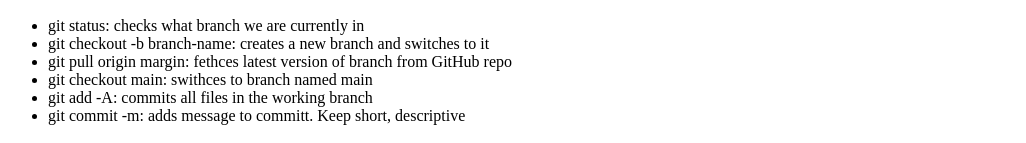
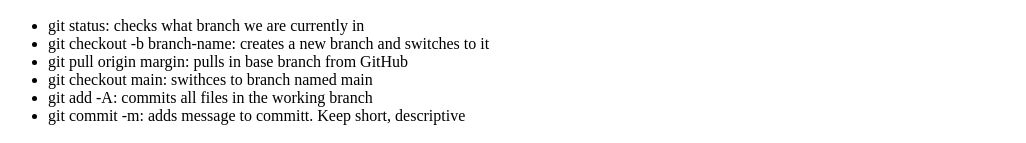
Before and after one commit to Makola001/prework-study-guide, a plain HTML site: page index.html in a window 1280 px wide. Shown: the part 1205-1348 px from the top of the page, without its empty margins (0-1026 px from the left). Drawn offline with Linux system fonts and the light colour scheme.

Commit message:
added code to HTML file

```diff
--- a/index.html
+++ b/index.html
@@ -48,7 +48,7 @@
         <ul>
           <li>git status: checks what branch we are currently in</li>
           <li>git checkout -b branch-name: creates a new branch and switches to it</li>
-          <li>git pull origin margin: fethces latest version of branch from GitHub repo</li>
+          <li>git pull origin margin: pulls in base branch from GitHub</li>
           <li>git checkout main: swithces to branch named main</li>
           <li>git add -A: commits all files in the working branch</li>
           <li>git commit -m: adds message to committ. Keep short, descriptive</li>
```
